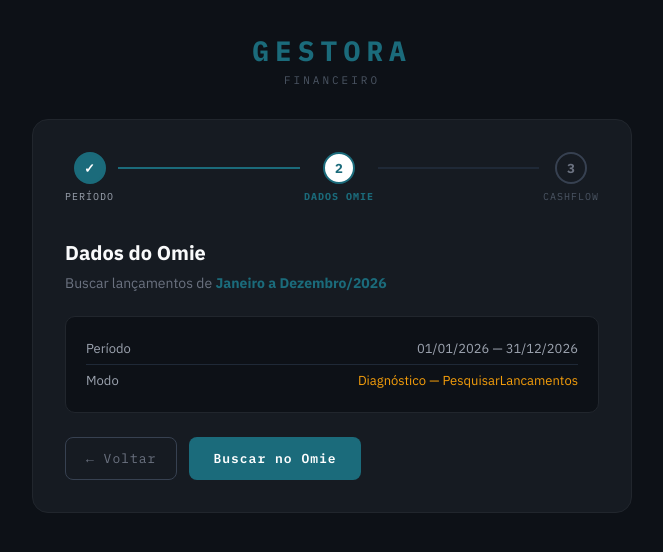
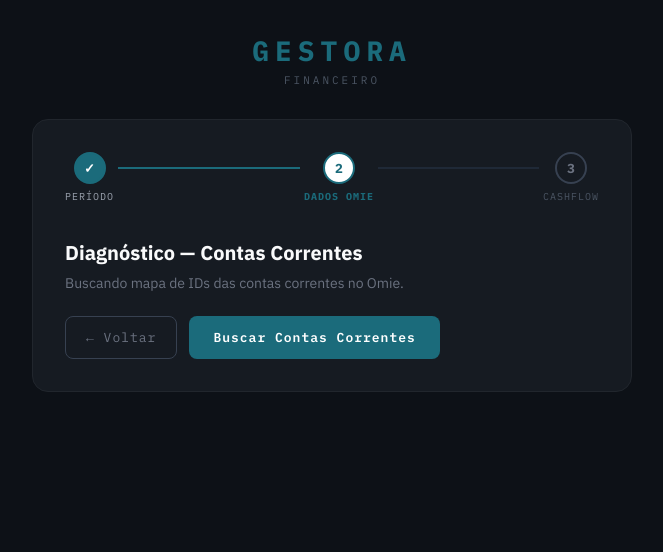
Before and after one commit to gestora-bpo/gestora-financeiro, a React (Vite) app: page / in a window 1280 px wide. Both pictures are taken after a click on the button "Continuar →". Shown: the top 552 px of the page, without its empty margins (308-971 px from the left). Built offline with nearby package versions, Linux system fonts and the light colour scheme.

Commit message:
Update App.jsx

```diff
--- a/src/App.jsx
+++ b/src/App.jsx
@@ -77,25 +77,13 @@ function StepOmie({ ano, onNext, onBack }) {
     setStatus("loading");
     setErro("");
     setDiagData(null);
-    setMsg("Testando PesquisarLancamentos...");
+    setMsg("Buscando contas correntes...");
     try {
-      // Testa o endpoint unificado que retorna nome do cliente e conta corrente
       const resp = await omieCall(
-        "/financas/pesquisartitulos/", "PesquisarLancamentos",
-        {
-          dDtEmisDe:  `01/01/${ano}`,
-          dDtEmisAte: `31/12/${ano}`,
-          nPagina: 1,
-          nRegPorPagina: 1,
-        }
+        "/geral/contacorrente/", "ListarContasCorrentes",
+        { pagina: 1, registros_por_pagina: 50 }
       );
-      const lista = resp.lancamentos || resp.titulos || resp.resultado || [];
-      const item  = lista[0];
-      if (item) {
-        setDiagData({ campos: Object.keys(item), exemplo: item });
-      } else {
-        setDiagData({ resposta_completa: resp });
-      }
+      setDiagData(resp);
       setStatus("diag");
     } catch (e) {
       setErro(e.message);
@@ -105,20 +93,14 @@ function StepOmie({ ano, onNext, onBack }) {
 
   return (
     <div>
-      <h2 style={S.stepTitle}>Dados do Omie</h2>
-      <p style={S.stepDesc}>Buscar lançamentos de <strong style={{ color: "#1B6B7B" }}>Janeiro a Dezembro/{ano}</strong></p>
+      <h2 style={S.stepTitle}>Diagnóstico — Contas Correntes</h2>
+      <p style={S.stepDesc}>Buscando mapa de IDs das contas correntes no Omie.</p>
 
       {status === "idle" && (
-        <>
-          <div style={{ ...S.infoBox, marginTop: 24 }}>
-            <div style={S.infoRow}><span>Período</span><span>01/01/{ano} — 31/12/{ano}</span></div>
-            <div style={{ ...S.infoRow, borderBottom: "none" }}><span>Modo</span><span style={{ color: "#F59E0B" }}>Diagnóstico — PesquisarLancamentos</span></div>
-          </div>
-          <div style={{ display: "flex", gap: 12, marginTop: 24 }}>
-            <button onClick={onBack} style={S.btnSecondary}>← Voltar</button>
-            <button onClick={diagnostico} style={S.btn}>Buscar no Omie</button>
-          </div>
-        </>
+        <div style={{ display: "flex", gap: 12, marginTop: 24 }}>
+          <button onClick={onBack} style={S.btnSecondary}>← Voltar</button>
+          <button onClick={diagnostico} style={S.btn}>Buscar Contas Correntes</button>
+        </div>
       )}
 
       {status === "loading" && (
@@ -130,9 +112,7 @@ function StepOmie({ ano, onNext, onBack }) {
 
       {status === "diag" && diagData && (
         <div style={{ marginTop: 20 }}>
-          <div style={{ fontFamily: "'IBM Plex Mono',monospace", fontSize: 11, color: "#10B981", marginBottom: 8 }}>
-            ✅ Resultado:
-          </div>
+          <div style={{ fontFamily: "'IBM Plex Mono',monospace", fontSize: 11, color: "#10B981", marginBottom: 8 }}>✅ Resultado:</div>
           <div style={{ background:"#0D1117",border:"1px solid #21262D",borderRadius:8,padding:16,maxHeight:450,overflowY:"auto",fontFamily:"'IBM Plex Mono',monospace",fontSize:11,color:"#9CA3AF",whiteSpace:"pre-wrap",lineHeight:1.8 }}>
             {JSON.stringify(diagData, null, 2)}
           </div>
@@ -189,8 +169,6 @@ const S = {
   btn:          { background:"#1B6B7B",color:"#fff",border:"none",borderRadius:8,padding:"12px 24px",fontFamily:"'IBM Plex Mono',monospace",fontSize:13,fontWeight:600,cursor:"pointer",letterSpacing:1 },
   btnSecondary: { background:"transparent",color:"#6B7280",border:"1px solid #374151",borderRadius:8,padding:"12px 20px",fontFamily:"'IBM Plex Mono',monospace",fontSize:13,cursor:"pointer",letterSpacing:1 },
   anoBtn:       { border:"1px solid",borderRadius:8,padding:"10px 20px",fontFamily:"'IBM Plex Mono',monospace",fontSize:14,fontWeight:600,cursor:"pointer",transition:"all 0.2s" },
-  infoBox:      { background:"#0D1117",border:"1px solid #21262D",borderRadius:10,padding:"16px 20px" },
-  infoRow:      { display:"flex",justifyContent:"space-between",fontFamily:"'IBM Plex Sans',sans-serif",fontSize:13,color:"#9CA3AF",padding:"7px 0",borderBottom:"1px solid #1F2937" },
   loadingBox:   { display:"flex",alignItems:"center",gap:12,background:"rgba(245,158,11,0.05)",border:"1px solid rgba(245,158,11,0.2)",borderRadius:10,padding:"20px 24px",marginTop:24 },
   spinner:      { width:20,height:20,border:"2px solid #374151",borderTop:"2px solid #F59E0B",borderRadius:"50%",animation:"spin 0.8s linear infinite",flexShrink:0 },
 };
```
